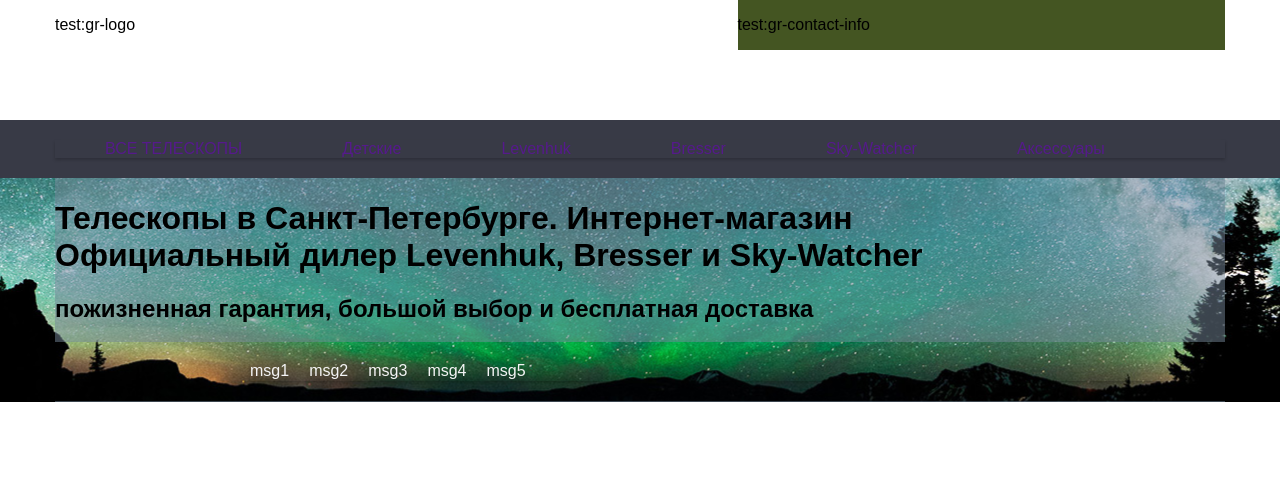
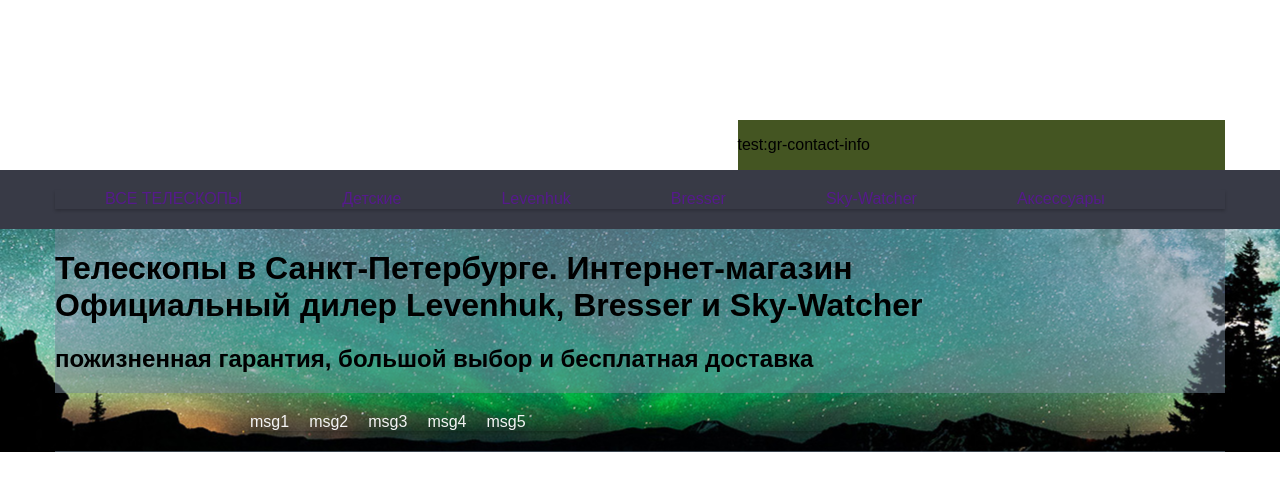
Before and after one commit to miphic/LUNAR.github.io, a plain HTML site: page index.html in a window 1280 px wide. Drawn offline with Linux system fonts and the light colour scheme.

```diff
--- a/index.html
+++ b/index.html
@@ -18,13 +18,17 @@
 		<div class="greeting"> <!-- фон шапки -->
 			<div class="container">
 				<div class="row">
-					<div class="gr-logo col-md-4 col-lg-4">
-						<p>test:gr-logo</p>
+					<div class="gr-logo">
+						<div class="col-md-4 col-lg-4">
+							<!-- nik 2:54 03-02-2017 -->
+							<!-- <img src="img/logo2.png" alt="33333333333333333333333"> -->
+						</div>
 					</div>
+
 					<div class="gr-contact-info col-md-6 col-lg-5 pull-right">
 						<p>test:gr-contact-info</p>
 					</div>
-				</div>
+				</div> <!-- row -->
 			</div>
 		</div>
 		<div class="navigation">
```
